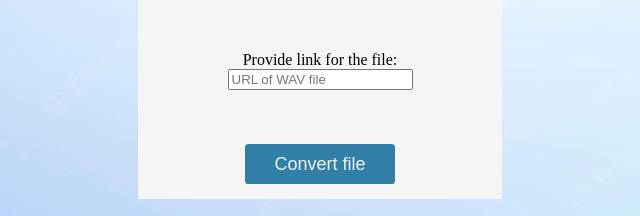
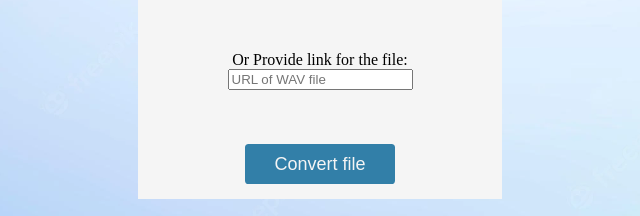
Before and after one commit to ShivamDwivedi95/Internship-Project1, a plain HTML site: page index.html in a window 1280 px wide. Shown: the part 188-404 px from the top of the page, 320-960 px from the left. Drawn offline with Linux system fonts and the light colour scheme.

Commit message:
Update index.html

```diff
--- a/index.html
+++ b/index.html
@@ -62,7 +62,7 @@
     <div class="convert">
       <label for="myfile">Browse Wav file: </label>
   		<input type="file" id="myfile" name="myfile" accept=".Wav" style="color: #327fa8;"><br><br><br><br>
-      <label for="myfile">Provide link for the file: </label>
+      <label for="myfile">Or Provide link for the file: </label>
 		<input type="text" placeholder="URL of WAV file" id="url"/>
 		<br /><br /><br /><br />
     <button id = "convert" class="btn" name="Convert file" value="Convert File" onclick="convertFile()">Convert file</button>
```
